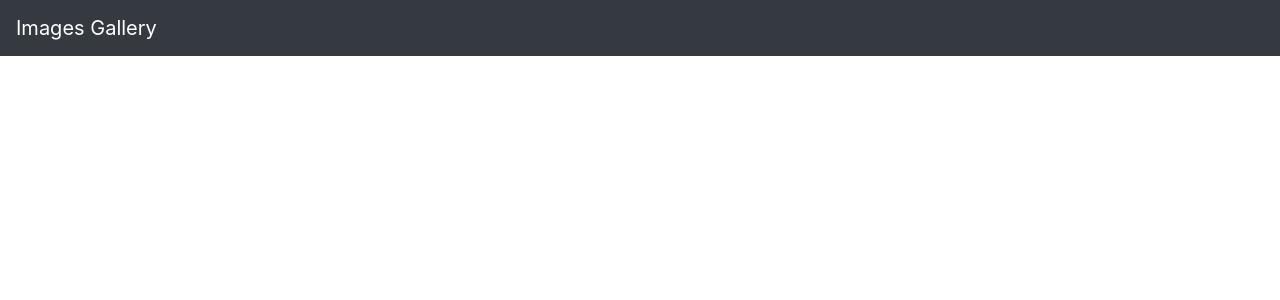
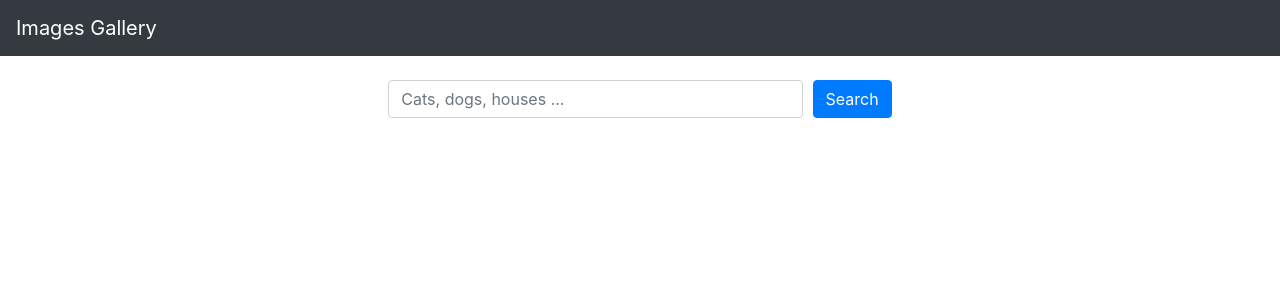
Before and after one commit to Edwing123/images-gallery, a React (Create React App) app in the folder frontend/: page / in a window 1280 px wide. Shown: the top 300 px of the page. Built offline with nearby package versions, Linux system fonts and the light colour scheme.

Commit message:
- Add navigation - Add search input and button

```diff
--- a/frontend/src/App.js
+++ b/frontend/src/App.js
@@ -1,12 +1,18 @@
 import "bootstrap/dist/css/bootstrap.min.css";
-import Header from "./components/Header"
+import Navigation from "./components/Navigation";
+import Search from "./components/Search";
 
 function App() {
   return (
-    <div>
-      <Header title="Images Gallery" />
-    </div>
+    <>
+      <header className="mb-4">
+        <Navigation title="Images Gallery" />
+      </header>
+      <Search />
+    </>
   );
 }
 
+console.log(App())
+
 export default App;
--- a/frontend/src/components/Header.js
+++ b/frontend/src/components/Navigation.js
@@ -1,7 +1,7 @@
 import React from "react";
 import { Navbar } from "react-bootstrap";
 
-const Header = ({ title }) => {
+const Navigation = ({ title }) => {
   return (
     <Navbar bg="dark" variant="dark">
       <Navbar.Brand href="/">{title}</Navbar.Brand>
@@ -9,4 +9,4 @@ const Header = ({ title }) => {
   );
 };
 
-export default Header
+export default Navigation;
--- /dev/null
+++ b/frontend/src/components/Search.js
@@ -0,0 +1,27 @@
+import React from "react";
+import { Container, Row, Col, Form, Button } from "react-bootstrap";
+
+const Search = () => {
+  return (
+    <Container fluid>
+      <Row className="justify-content-center">
+        <Col sm={10} md={8} lg={5}>
+          <Form>
+            <Form.Row className="justify-content-center">
+              <Col>
+                <Form.Control placeholder="Cats, dogs, houses ..." />
+              </Col>
+              <Col xs={"auto"}>
+                <Button variant="primary" type="submit">
+                  Search
+                </Button>
+              </Col>
+            </Form.Row>
+          </Form>
+        </Col>
+      </Row>
+    </Container>
+  );
+};
+
+export default Search;
```
